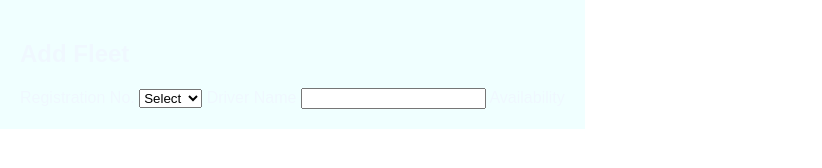
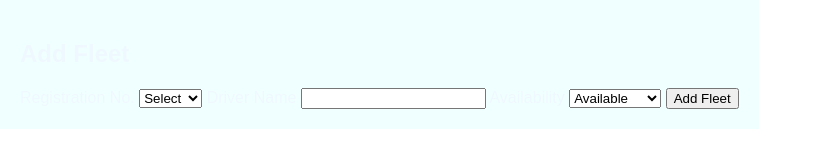
Before and after one commit to siddhi59-creator/Module-3-Main-evalution, a plain HTML site: page admin.html in a window 1280 px wide. Shown: the whole page, without its empty margins (0-822 px from the left). Drawn offline with Linux system fonts and the light colour scheme.

Commit message:
add the written code

```diff
--- a/admin.html
+++ b/admin.html
@@ -43,7 +43,19 @@
         <label> Driver Name</label>
         <input type = "text" id ="driver">
         <label> Availability</label>
-
-
+        <select id ="Available">
+            <option value="Available">Available</option>
+             <option value="Unavailable">Unavailable</option>
+        </select>
+        <button onclick="addFleet()"> Add Fleet</button>
     </div>
+    <div class="main" id =fleetContainer"></div>
+    <script>
+        function addFleet(){
+            const regno= document.getElementById('regno').value.trim();
+            const Category= document.getElementById('Category').value.trim();
+            const driver= document.getElementById('driver').value.trim();
+            const Available= document.getElementById('Available').value.trim();
+        }
+    </script>
 </body>
```
